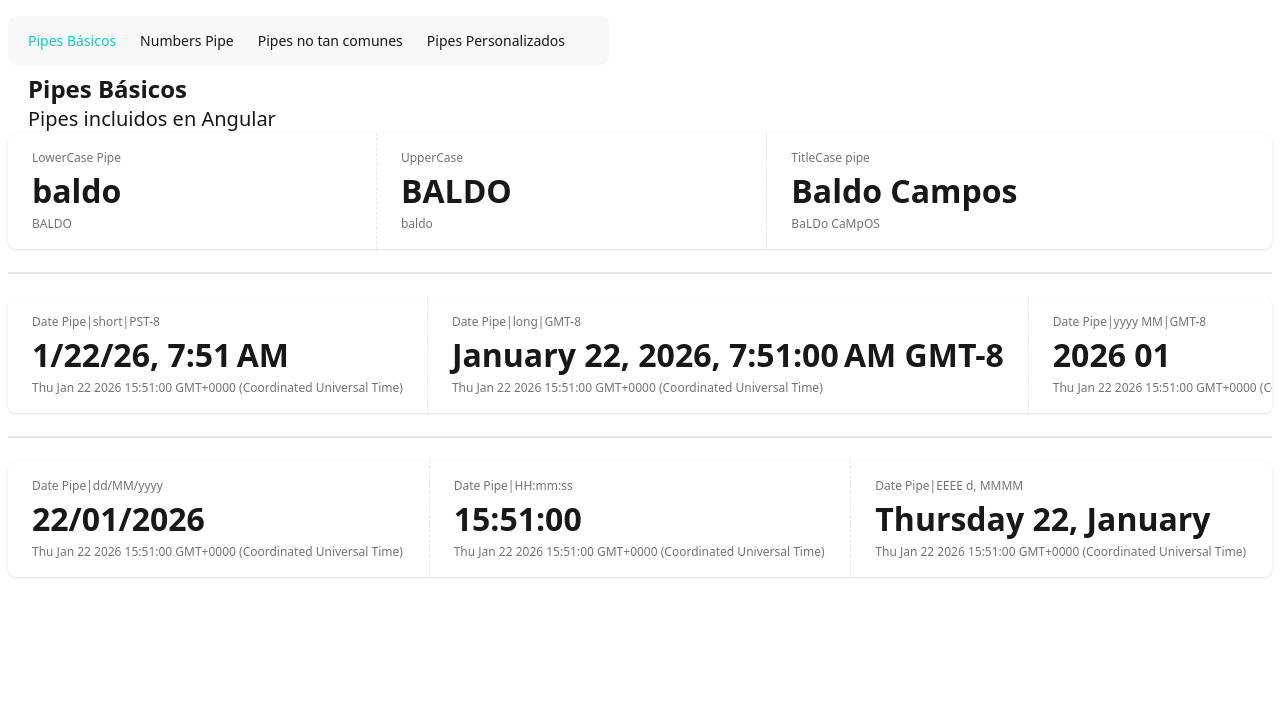
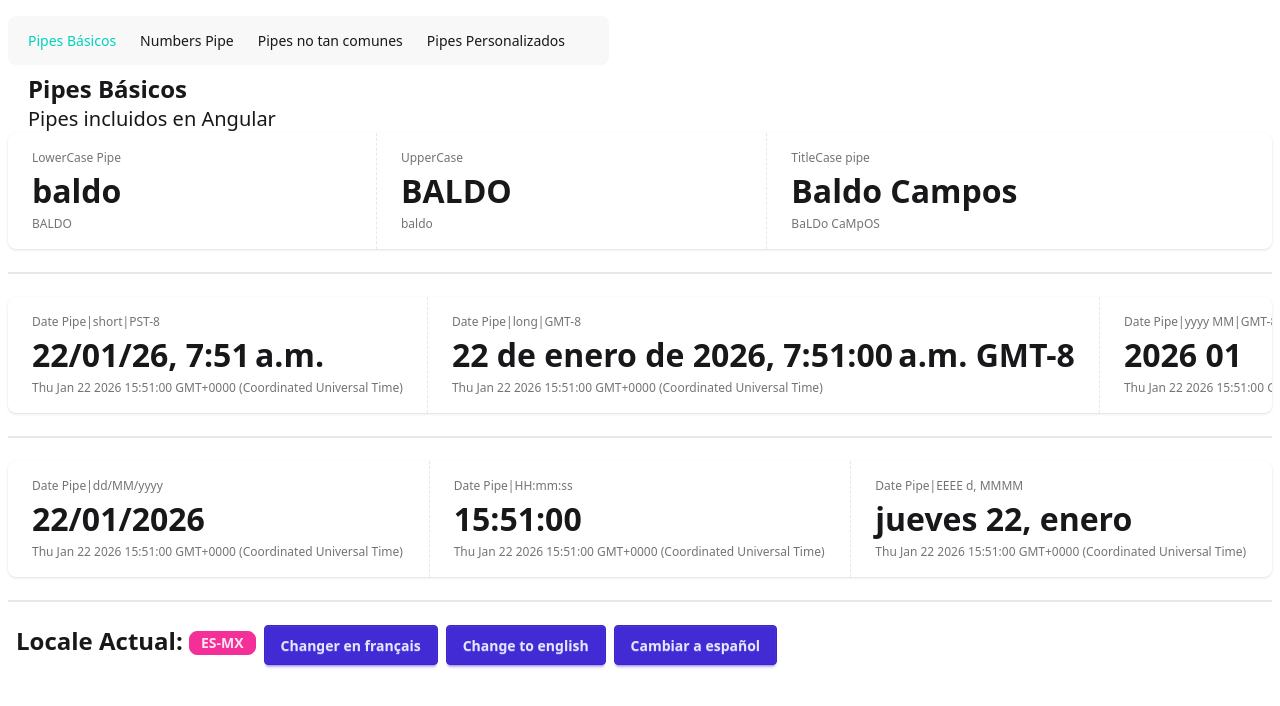
Before and after one commit to BaldoCamposDev/pipes-app, an Angular app: page /basic in a window 1280 px wide. Shown: the top 706 px of the page. Built offline with nearby package versions, Linux system fonts and the light colour scheme.

Commit message:
feat: :sparkles: Added dynamic locale functionality

```diff
--- a/src/app/app.config.ts
+++ b/src/app/app.config.ts
@@ -1,11 +1,25 @@
-import { ApplicationConfig, provideBrowserGlobalErrorListeners } from '@angular/core';
+import { ApplicationConfig, LOCALE_ID, provideBrowserGlobalErrorListeners } from '@angular/core';
 import { provideRouter } from '@angular/router';
+import { registerLocaleData } from '@angular/common';
+import { routes } from './app.routes';
 
-import { routes } from './app.routes';
+import localEs from '@angular/common/locales/es-MX';
+import localFr from '@angular/common/locales/fr';
+import { LocaleService } from './pages/services/locale.service';
+
+registerLocaleData(localEs, 'es-MX');
+registerLocaleData(localFr, 'fr');
 
 export const appConfig: ApplicationConfig = {
   providers: [
     provideBrowserGlobalErrorListeners(),
-    provideRouter(routes)
-  ]
+    provideRouter(routes),
+
+    {
+      provide: LOCALE_ID,
+      // useValue: 'es-MX',
+      deps: [LocaleService],
+      useFactory: (localService: LocaleService) => localService.getLocale,
+    },
+  ],
 };
--- a/src/app/pages/basic-page/basic-page.component.html
+++ b/src/app/pages/basic-page/basic-page.component.html
@@ -64,3 +64,16 @@
     <div class="stat-desc">{{ customDate() }}</div>
   </div>
 </div>
+
+<div class="divider"></div>
+
+<div class="flex flex-col lg:flex-row gap-2 px-2">
+  <h1 class="text-2xl font-bold">
+    Locale Actual:
+    <span class="badge badge-secondary">{{ localeService.getLocale | uppercase }}</span>
+  </h1>
+
+  <button (click)="changeLocale('fr')" class="btn btn-primary">Changer en français</button>
+  <button (click)="changeLocale('en')" class="btn btn-primary">Change to english</button>
+  <button (click)="changeLocale('es-MX')" class="btn btn-primary">Cambiar a español</button>
+</div>
--- a/src/app/pages/basic-page/basic-page.component.ts
+++ b/src/app/pages/basic-page/basic-page.component.ts
@@ -1,5 +1,6 @@
 import { DatePipe, LowerCasePipe, TitleCasePipe, UpperCasePipe } from '@angular/common';
-import { Component, effect, signal } from '@angular/core';
+import { Component, effect, inject, LOCALE_ID, signal } from '@angular/core';
+import { AvailableLocale, LocaleService } from '../services/locale.service';
 
 @Component({
   selector: 'basic-page',
@@ -7,6 +8,9 @@ import { Component, effect, signal } from '@angular/core';
   templateUrl: './basic-page.component.html',
 })
 export default class BasicPageComponent {
+  localeService = inject(LocaleService);
+  // currentLocale = signal(inject(LOCALE_ID));
+
   nameLower = signal('baldo');
   nameUpper = signal('BALDO');
   fullName = signal('BaLDo CaMpOS');
@@ -21,4 +25,9 @@ export default class BasicPageComponent {
 
     onCleanUp(() => clearInterval(interval));
   });
+
+  changeLocale(locale: AvailableLocale) {
+    console.log({ locale });
+    this.localeService.changeLocale(locale);
+  }
 }
--- /dev/null
+++ b/src/app/pages/services/locale.service.ts
@@ -0,0 +1,24 @@
+import { Injectable, signal } from '@angular/core';
+
+export type AvailableLocale = 'es-MX' | 'fr' | 'en';
+
+@Injectable({
+  providedIn: 'root',
+})
+export class LocaleService {
+  private currentLocale = signal<AvailableLocale>('es-MX');
+
+  constructor() {
+    this.currentLocale.set((localStorage.getItem('locale') as AvailableLocale) ?? 'es-MX');
+  }
+
+  get getLocale() {
+    return this.currentLocale();
+  }
+
+  changeLocale(locale: AvailableLocale) {
+    localStorage.setItem('locale', locale);
+    this.currentLocale.set(locale);
+    window.location.reload();
+  }
+}
```
